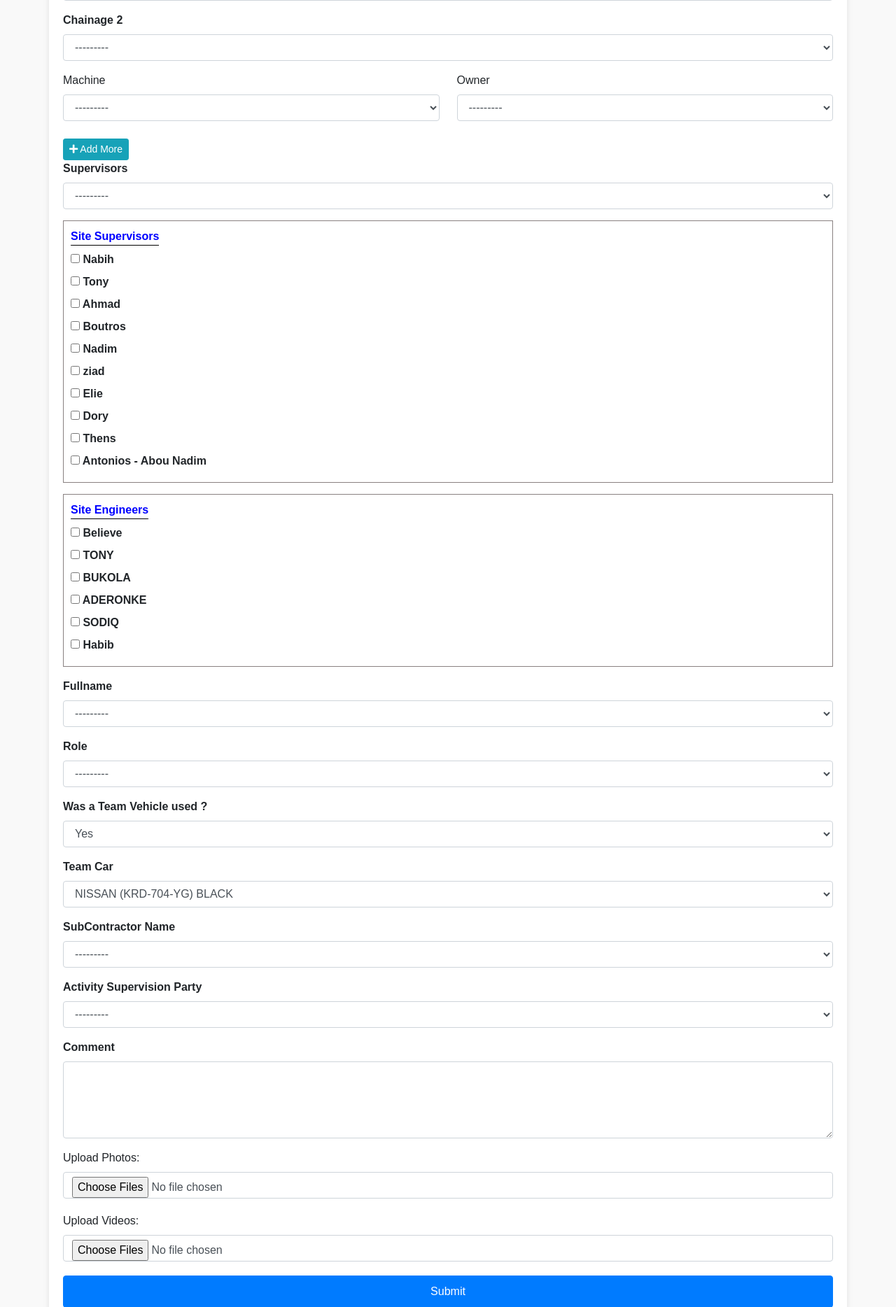
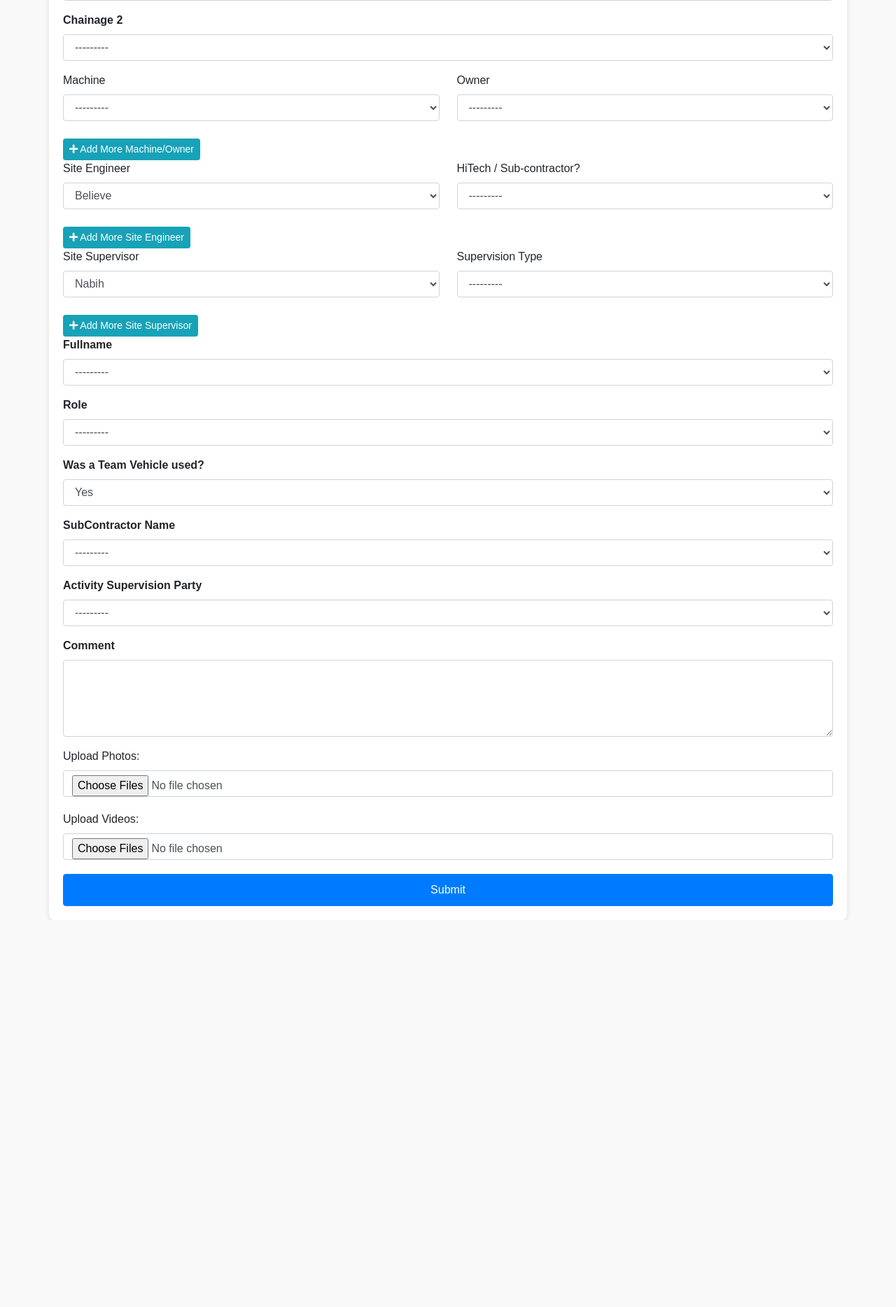
Before and after one commit to wole-abraham/survery123, a Django app: page / in a window 1280 px wide. Shown: the part 618-2486 px from the top of the page at 70% size. After the commit the page ends 1933 px from the top, so only its background shows below. Run offline with Django 5.2, Linux system fonts and the light colour scheme; some libraries are stand-ins or nearby versions.

Commit message:
fixed add services

```diff
--- a/activities_report/forms.py
+++ b/activities_report/forms.py
@@ -20,10 +20,8 @@ class Survey(forms.ModelForm):
         self.fields['date_of_activity'].input_formats = ['%Y-%m-%dT%H:%M']
 
     activity_type = forms.ChoiceField(choices=activitiess, required=False)
-    supervisors = forms.MultipleChoiceField(choices=supervisor,
-                                           widget=forms.CheckboxSelectMultiple, required=True)
-    site_engineer = forms.MultipleChoiceField(choices=engineers,
-                                                 widget=forms.CheckboxSelectMultiple, required=True)
+    supervisors = forms.ChoiceField(choices=supervisor)
+    site_engineer = forms.ChoiceField(choices=engineers)
     team_car = forms.ChoiceField(choices=team_cars, required=False)
     team_car_option = forms.ChoiceField(choices=[('yes', 'Yes'), ('no', 'no')])
     project_section = forms.ChoiceField(choices=project_sections, required=True)
--- a/activities_report/templates/survey/form.html
+++ b/activities_report/templates/survey/form.html
@@ -60,19 +60,25 @@
             margin-bottom: 20px;
         }
 
-        .machine {
+        .machine, .site_engineer, .site_supervisor {
             flex: 1;
             margin-right: 10px;
         }
 
-        .owner {
+        .owner, .supervision {
             flex: 1;
         }
 
-        .machine_owner {
+        .machine_owner, .site_engineer_row, .site_supervisor_row {
             display: flex;
             gap: 15px;
             margin-bottom: 15px;
+        }
+
+        .machine_owner .form-group,
+        .site_engineer_row .form-group,
+        .site_supervisor_row .form-group {
+            flex: 1;
         }
     </style>
 </head>
@@ -120,8 +126,6 @@
             {{ form.chainage2|add_class:"form-control" }}
         </div>
 
-
-
         <div id="machine_owner">
             <div class="machine_owner">
                 <div class="machine">
@@ -136,43 +140,68 @@
             </div>
         </div>
 
-        <button type="button" id="add_more" class="btn btn-info btn-sm">
-            <i class="fas fa-plus"></i> Add More
+        <button type="button" id="add_machine_owner" class="btn btn-info btn-sm">
+            <i class="fas fa-plus"></i> Add More Machine/Owner
+        </button>
+
+        <div id="site_engineers">
+            <div class="site_engineer_row">
+                <div class="site_engineer">
+                    <label for="id_site_engineer">Site Engineer</label>
+                    {{ form.site_engineer|add_class:"form-control" }}
+                </div>
+
+                <div class="supervision">
+                    <label for="id_supervision">HiTech / Sub-contractor?</label>
+                    {{ form.supervision|add_class:"form-control" }}
+                </div>
+            </div>
+        </div>
+
+        <button type="button" id="add_site_engineer" class="btn btn-info btn-sm">
+            <i class="fas fa-plus"></i> Add More Site Engineer
+        </button>
+
+        <div id="site_supervisors">
+            <div class="site_supervisor_row">
+                <div class="site_supervisor">
+                    <label for="id_site_supervisor">Site Supervisor</label>
+                    {{ form.supervisors|add_class:"form-control" }}
+                </div>
+
+                <div class="supervision">
+                    <label for="id_supervision_type">Supervision Type</label>
+                    {{ form.supervision|add_class:"form-control" }}
+                </div>
+            </div>
+        </div>
+
+        <button type="button" id="add_site_supervisor" class="btn btn-info btn-sm">
+            <i class="fas fa-plus"></i> Add More Site Supervisor
         </button>
 
         <div class="form-group">
-            <label for="id_supervision">Supervisors</label>
-            {{ form.supervision|add_class:"form-control" }}
-        </div>
-
-        <div class="form-group"  style="border: 1px solid rgb(137, 129, 129); padding: 10px;">
-            <label for="id_supervisor" style="color: blue; border-bottom: 1px solid black;">Site Supervisors</label>
-            {{ form.supervisors|add_class:"checkbox-list" }}
-        </div>
-
-        <div class="form-group" style="border: 1px solid rgb(137, 129, 129); padding: 10px;">
-            <label for="id_site-engineers"  style="color: blue; border-bottom: 1px solid black;">Site Engineers</label>
-            {{ form.site_engineer|add_class:"checkbox-list" }}
+            <label for="id_fullname">Fullname</label>
+            {{ form.fullname|add_class:"form-control" }}
         </div>
 
         <div class="form-group">
-            <label for="id_site_engineer">Fullname</label>
-            {{ form.fullname|add_class:"form-control" }}
-        </div>
-        <div class="form-group">
-            <label for="id_site_engineer">Role</label>
+            <label for="id_role">Role</label>
             {{ form.role|add_class:"form-control" }}
         </div>
+
         <div class="form-group">
-            <label for="id_team_car_option">Was a Team Vehicle used ?</label>
+            <label for="id_team_car_option">Was a Team Vehicle used?</label>
             {{ form.team_car_option|add_class:"form-control" }}
         </div>
-        <div class="form-group">
+
+        <div class="form-group" id="id_team_car" style="display: none;">
             <label for="id_team_car">Team Car</label>
             {{ form.team_car|add_class:"form-control" }}
         </div>
+
         <div class="form-group">
-            <label for="id_team_car">SubContractor Name</label>
+            <label for="id_subcontractor_name">SubContractor Name</label>
             {{ form.subcontractor_name|add_class:"form-control" }}
         </div>
 
@@ -180,6 +209,7 @@
             <label for="id_party">Activity Supervision Party</label>
             {{ form.party|add_class:"form-control" }}
         </div>
+
         <div class="form-group">
             <label for="id_comment">Comment</label>
             {{ form.comment|add_class:"form-control" }}
@@ -201,59 +231,39 @@
 <script src="https://cdn.jsdelivr.net/npm/@popperjs/core@2.5.2/dist/umd/popper.min.js"></script>
 <script src="https://stackpath.bootstrapcdn.com/bootstrap/4.5.2/js/bootstrap.min.js"></script>
 <script>
-    function duplicate() {
+    function duplicateMachineOwner() {
         const original = document.querySelector('.machine_owner');
         const clone = original.cloneNode(true);
         clone.querySelectorAll('input, select').forEach(input => input.value = '');
         document.querySelector('#machine_owner').appendChild(clone);
     }
 
-    document.getElementById('add_more').addEventListener('click', duplicate);
+    function duplicateSiteEngineer() {
+        const original = document.querySelector('.site_engineer_row');
+        const clone = original.cloneNode(true);
+        clone.querySelectorAll('input, select').forEach(input => input.value = '');
+        document.querySelector('#site_engineers').appendChild(clone);
+    }
 
-    document.getElementById('id_planned_activity_category').addEventListener('change', function() {
-        const category = this.options[this.selectedIndex].text;
-        fetch(`/get-activities/${category}`)
-            .then(response => response.json())
-            .then(data => {
-                const activitySelect = document.getElementById('id_activity_type');
-                activitySelect.innerHTML = '';
-                data.activities.forEach(activity => {
-                    const option = document.createElement('option');
-                    option.value = activity;
-                    option.textContent = activity;
-                    activitySelect.appendChild(option);
-                });
-            });
-    });
+    function duplicateSiteSupervisor() {
+        const original = document.querySelector('.site_supervisor_row');
+        const clone = original.cloneNode(true);
+        clone.querySelectorAll('input, select').forEach(input => input.value = '');
+        document.querySelector('#site_supervisors').appendChild(clone);
+    }
+
+    document.getElementById('add_machine_owner').addEventListener('click', duplicateMachineOwner);
+    document.getElementById('add_site_engineer').addEventListener('click', duplicateSiteEngineer);
+    document.getElementById('add_site_supervisor').addEventListener('click', duplicateSiteSupervisor);
 
     document.getElementById('id_team_car_option').addEventListener('change', function(){
         const value = this.options[this.selectedIndex].text;
+        const teamCar = document.getElementById('id_team_car');
         if (value === 'no') {
-            console.log('hi');
-            const team_car = document.getElementById('id_team_car');
-            team_car.style.display = "none";
-
+            teamCar.style.display = "none";
         } else {
-            console.log('show');
-            const team_car = document.getElementById('id_team_car');
-            team_car.style.display = "block";
-         };
-    })
-
-    document.getElementById('id_project_name').addEventListener('change', function() {
-        const project = this.options[this.selectedIndex].text;
-        fetch(`/get-sections/${project}`)
-            .then(response => response.json())
-            .then(data => {
-                const sectionSelect = document.getElementById('id_project_section');
-                sectionSelect.innerHTML = '';
-                data.projects.forEach(section => {
-                    const option = document.createElement('option');
-                    option.value = section;
-                    option.textContent = section;
-                    sectionSelect.appendChild(option);
-                });
-            });
+            teamCar.style.display = "block";
+        }
     });
 </script>
 </body>
```
Also changed, not shown: db.sqlite3.
